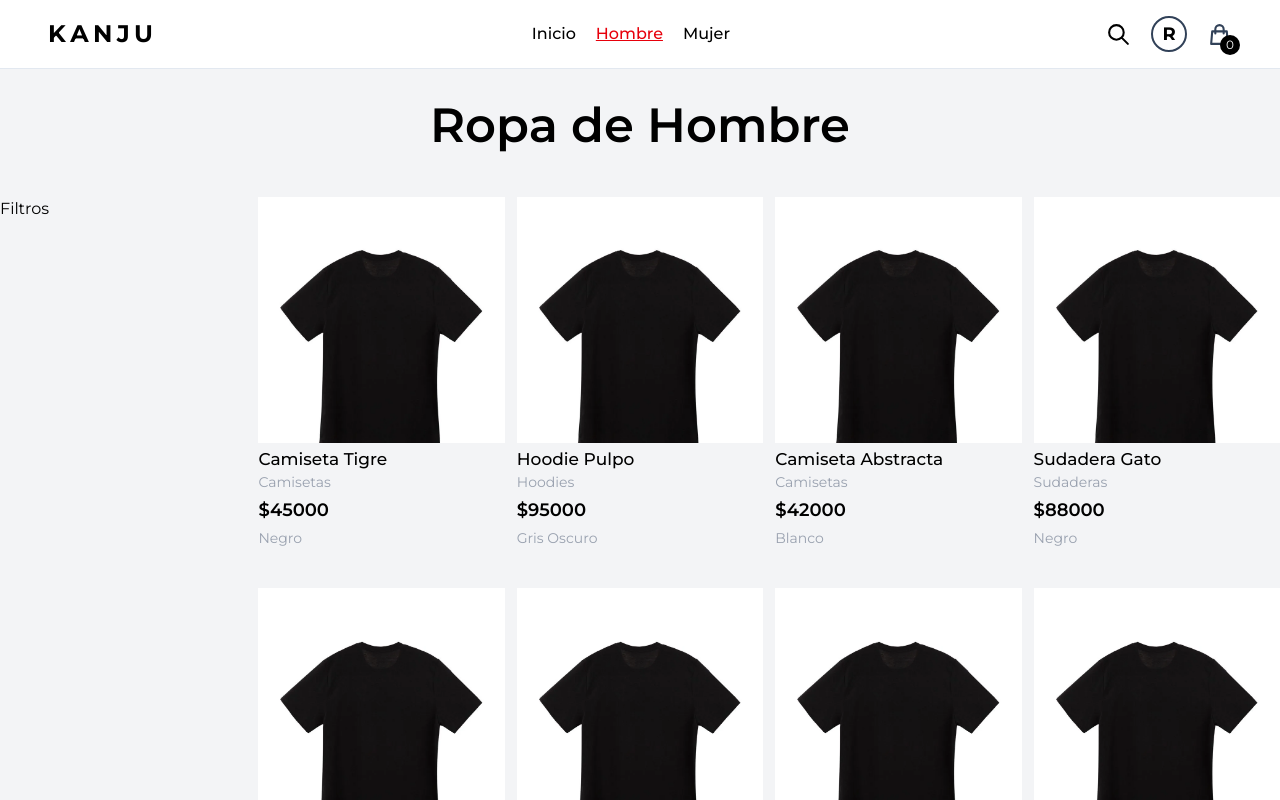
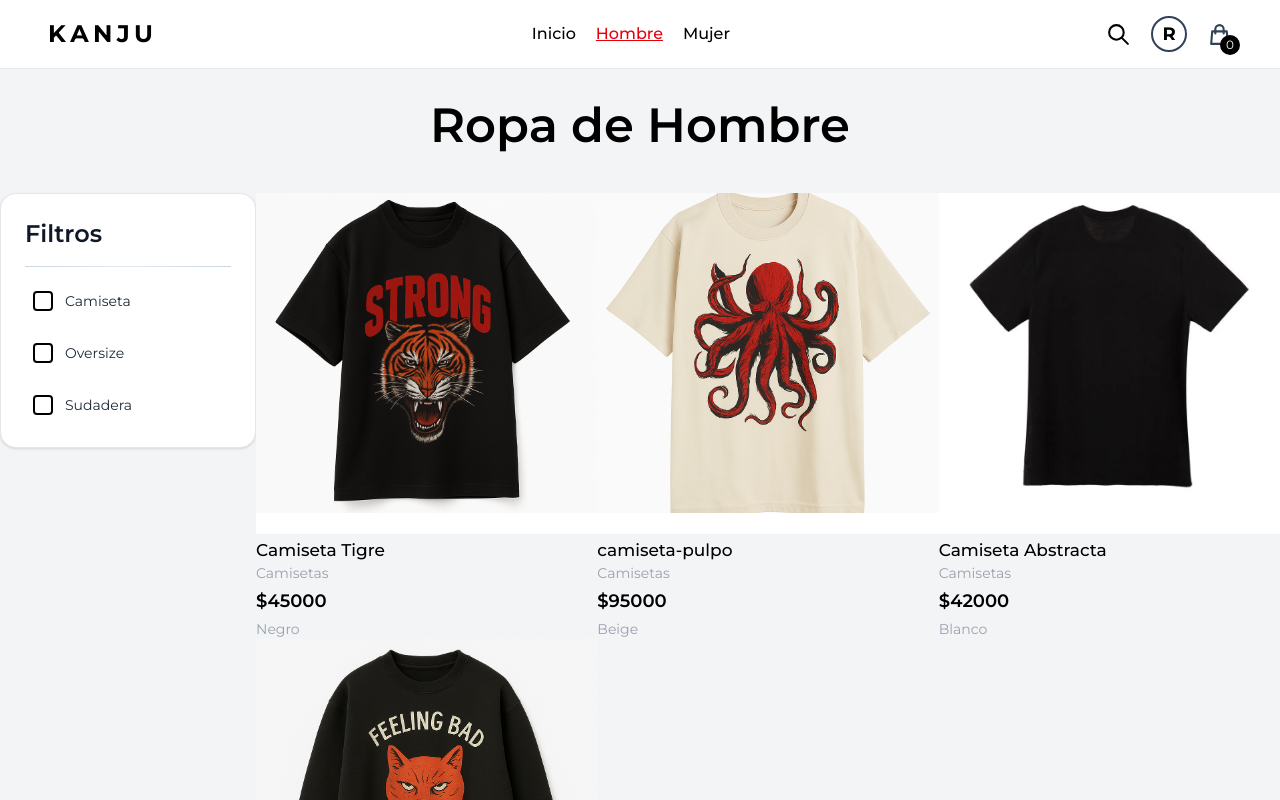
Before and after one commit to DavidGarzonDev/kanju, a React (Vite) app: page /man in a window 1280 px wide. Shown: the top 800 px of the page. Built offline with nearby package versions, Linux system fonts and the light colour scheme.

Commit message:
añadiendo productos de prueba pasa usarlos

```diff
--- /dev/null
+++ b/src/components/shared/SampleProducts.tsx
@@ -0,0 +1,58 @@
+
+
+export const SampleProducts = [
+        {
+            img: "/products/tigre.webp",
+            hoverImg: "/products/tigre2.webp",
+            name: "Camiseta Tigre",
+            price: 45000,
+            slug: "camiseta-tigre",
+            color: "Negro",
+            sizes: {
+                S: 5,
+                M: 3,
+                L: 2,
+            },
+            category: "Camisetas",
+        },
+        {
+            img: "/products/pulpo.webp",
+            hoverImg: "/products/pulpo2.webp",
+            name: "camiseta-pulpo",
+            price: 95000,
+            slug: "camiseta-pulpo",
+            color: "Beige",
+            sizes: {
+                M: 4,
+                L: 3,
+            },
+            category: "Camisetas",
+        },
+        {
+            img: "/ejemplo.webp",
+            hoverImg: "/ejemplo2.webp",
+            name: "Camiseta Abstracta",
+            price: 42000,
+            slug: "camiseta-abstracta",
+            color: "Blanco",
+            sizes: {
+                S: 6,
+                M: 4,
+                L: 2,
+            },
+            category: "Camisetas",
+        },
+        {
+            img: "/products/gato.webp",
+            hoverImg: "/products/gato2.webp",
+            name: "Sudadera Gato",
+            price: 88000,
+            slug: "sudadera-gato",
+            color: "Negro",
+            sizes: {
+                XL: 1,
+            },
+            category: "Sudaderas",
+        },
+
+    ];
--- a/src/pages/Man.tsx
+++ b/src/pages/Man.tsx
@@ -1,28 +1,26 @@
 import CardProduct from "../components/products/CardProduct";
+import { ContainerFilters } from "../components/products/ContainerFilters";
 
 interface Props {
   products: any[];
 }
 
-
 export const Man = ({ products }: Props) => {
-
   if (!products || products.length === 0) {
     return <p className="text-center my-32 text-xl">Cargando productos...</p>;
   }
 
   return (
     <>
-      <h1 className="text-5xl font-semibold text-center mb-12">
+      <h1 className="text-5xl font-semibold text-center mb-11">
         Ropa de Hombre
       </h1>
 
-      <div className="grid grid-cols-1 gap-3 md:grid-cols-2 lg:grid-cols-3 xl:grid-cols-5">
-        {/* Filtros */}
-        <div>Filtros</div>
+      <div className="grid grid-cols-1 md:grid-cols-2 lg:grid-cols-3 xl:grid-cols-5 gap-0">
+        <ContainerFilters />
 
-        <div className="col-span-2 lg:col-span-2 xl:col-span-4 flex flex-col gap-12">
-          <div className="grid grid-cols-2 gap-3 gap-y-10 xl:grid-cols-4">
+        <div className="col-span-2 lg:col-span-2 xl:col-span-4 flex flex-col gap-0">
+          <div className="grid grid-cols-2 xl:grid-cols-3 w-full h-full gap-0">
             {products.map((product, index) => (
               <CardProduct
                 key={product.id || `${product.slug}-${index}`}
--- a/src/router/index.tsx
+++ b/src/router/index.tsx
@@ -3,110 +3,8 @@ import { RootLayout } from '../layouts/RootLayout';
 import { HomePage } from '../pages/HomePage';
 import {Woman} from "../pages/Woman";
 import  { Man }  from "../pages/Man";
+import { SampleProducts } from '../components/shared/SampleProducts';
 
-const sampleProducts = [
-        {
-            img: "/ejemplo.webp",
-            hoverImg: "/ejemplo2.webp",
-            name: "Camiseta Tigre",
-            price: 45000,
-            slug: "camiseta-tigre",
-            color: "Negro",
-            sizes: {
-                S: 5,
-                M: 3,
-                L: 2,
-            },
-            category: "Camisetas",
-        },
-        {
-            img: "/ejemplo.webp",
-            hoverImg: "/ejemplo2.webp",
-            name: "Hoodie Pulpo",
-            price: 95000,
-            slug: "hoodie-pulpo",
-            color: "Gris oscuro",
-            sizes: {
-                M: 4,
-                L: 3,
-            },
-            category: "Hoodies",
-        },
-        {
-            img: "/ejemplo.webp",
-            hoverImg: "/ejemplo2.webp",
-            name: "Camiseta Abstracta",
-            price: 42000,
-            slug: "camiseta-abstracta",
-            color: "Blanco",
-            sizes: {
-                S: 6,
-                M: 4,
-                L: 2,
-            },
-            category: "Camisetas",
-        },
-        {
-            img: "/ejemplo.webp",
-            hoverImg: "/ejemplo2.webp",
-            name: "Sudadera Gato",
-            price: 88000,
-            slug: "sudadera-gato",
-            color: "Negro",
-            sizes: {
-                XL: 1,
-            },
-            category: "Sudaderas",
-        },
-        {
-            img: "/ejemplo.webp",
-            hoverImg: "/ejemplo2.webp",
-            name: "Sudadera Gato",
-            price: 88000,
-            slug: "sudadera-gato",
-            color: "Negro",
-            sizes: {
-                XL: 1,
-            },
-            category: "Sudaderas",
-        },
-        {
-            img: "/ejemplo.webp",
-            hoverImg: "/ejemplo2.webp",
-            name: "Sudadera Gato",
-            price: 88000,
-            slug: "sudadera-gato",
-            color: "Negro",
-            sizes: {
-                XL: 1,
-            },
-            category: "Sudaderas",
-        },
-        {
-            img: "/ejemplo.webp",
-            hoverImg: "/ejemplo2.webp",
-            name: "Sudadera Gato",
-            price: 88000,
-            slug: "sudadera-gato",
-            color: "Negro",
-            sizes: {
-                XL: 1,
-            },
-            category: "Sudaderas",
-        },
-        {
-            img: "/ejemplo.webp",
-            hoverImg: "/ejemplo2.webp",
-            name: "Sudadera Gato",
-            price: 88000,
-            slug: "sudadera-gato",
-            color: "Negro",
-            sizes: {
-                XL: 1,
-            },
-            category: "Sudaderas",
-        },
-    ];
 
 
 export const router = createBrowserRouter([
@@ -121,7 +19,7 @@ export const router = createBrowserRouter([
             },
             {
                 path: 'man',
-                element: <Man products={sampleProducts} />
+                element: <Man products={SampleProducts} />
             },
             {
                 path: 'woman',
```
